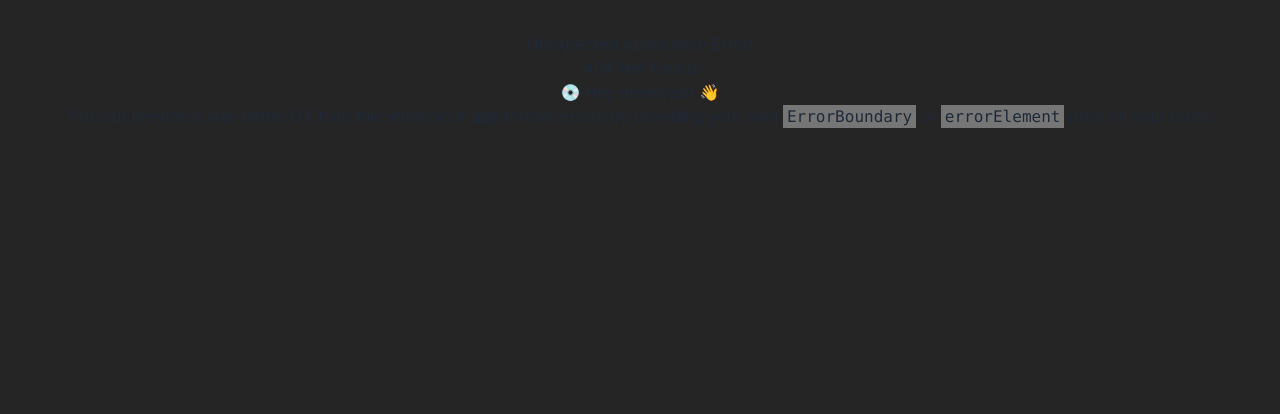
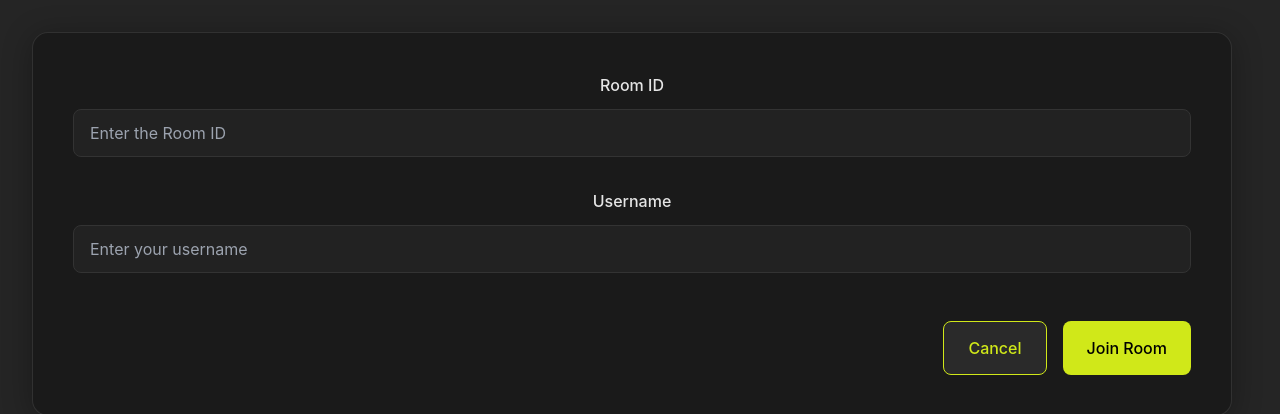
Before and after one commit to RutikRC/chat-relevancy-finder-frontend, a React (Vite) app: page /join-room in a window 1280 px wide. Before the commit this address had no page. Shown: the top 414 px of the page. Built offline with nearby package versions, Linux system fonts and the light colour scheme.

Commit message:
join room added

```diff
--- a/src/Router.jsx
+++ b/src/Router.jsx
@@ -7,6 +7,7 @@ import QuestionsDashboard from './pages/QuestionsDashboard';
 import CreateMeetingForm from './pages/CreateMeetingForm';
 import TeacherMeetingDashboard from './pages/TeachingQuestionDashboard';
 import TeachersMeetingDashboard from './pages/QuestionTeachingDashboard';
+import JoinRoom from './pages/JoinRoom';
 
 const router = createBrowserRouter([
     {
@@ -30,6 +31,10 @@ const router = createBrowserRouter([
         element: <CreateMeetingForm />,
     },
     {
+        path: "/join-room",
+        element: <JoinRoom />,
+    },
+    {
         path: "/questions-dashboard/:id",
         element: <TeachersMeetingDashboard />,
     },
--- a/src/pages/JoinRoom.jsx
+++ b/src/pages/JoinRoom.jsx
@@ -58,18 +58,13 @@ const JoinRoom = () => {
                 className="create-meeting-form"
                 onSubmit={formik.handleSubmit}
             >
-                <div className="form-header">
-                    <h1>Create New Meeting</h1>
-                    <p>Set up your virtual classroom session</p>
-                </div>
-
                 <div className="form-group">
-                    <label htmlFor="class-title">Class Title</label>
+                    <label htmlFor="class-title">Room ID</label>
                     <input
                         type="text"
                         name="roomID"
                         id="class-title"
-                        placeholder="e.g., Advanced JavaScript Concepts"
+                        placeholder="Enter the Room ID"
                         value={formik.values.roomID}
                         onChange={formik.handleChange}
                         onBlur={formik.handleBlur}
@@ -86,12 +81,12 @@ const JoinRoom = () => {
                     ) : null}
                 </div>
                 <div className="form-group">
-                    <label htmlFor="class-title">Class Title</label>
+                    <label htmlFor="class-title">Username</label>
                     <input
                         type="text"
                         name="username"
                         id="class-title"
-                        placeholder="e.g., Advanced JavaScript Concepts"
+                        placeholder="Enter your username"
                         value={formik.values.username}
                         onChange={formik.handleChange}
                         onBlur={formik.handleBlur}
@@ -129,4 +124,4 @@ const JoinRoom = () => {
     );
 };
 
-export default CreateMeetingForm;
+export default JoinRoom;
```
